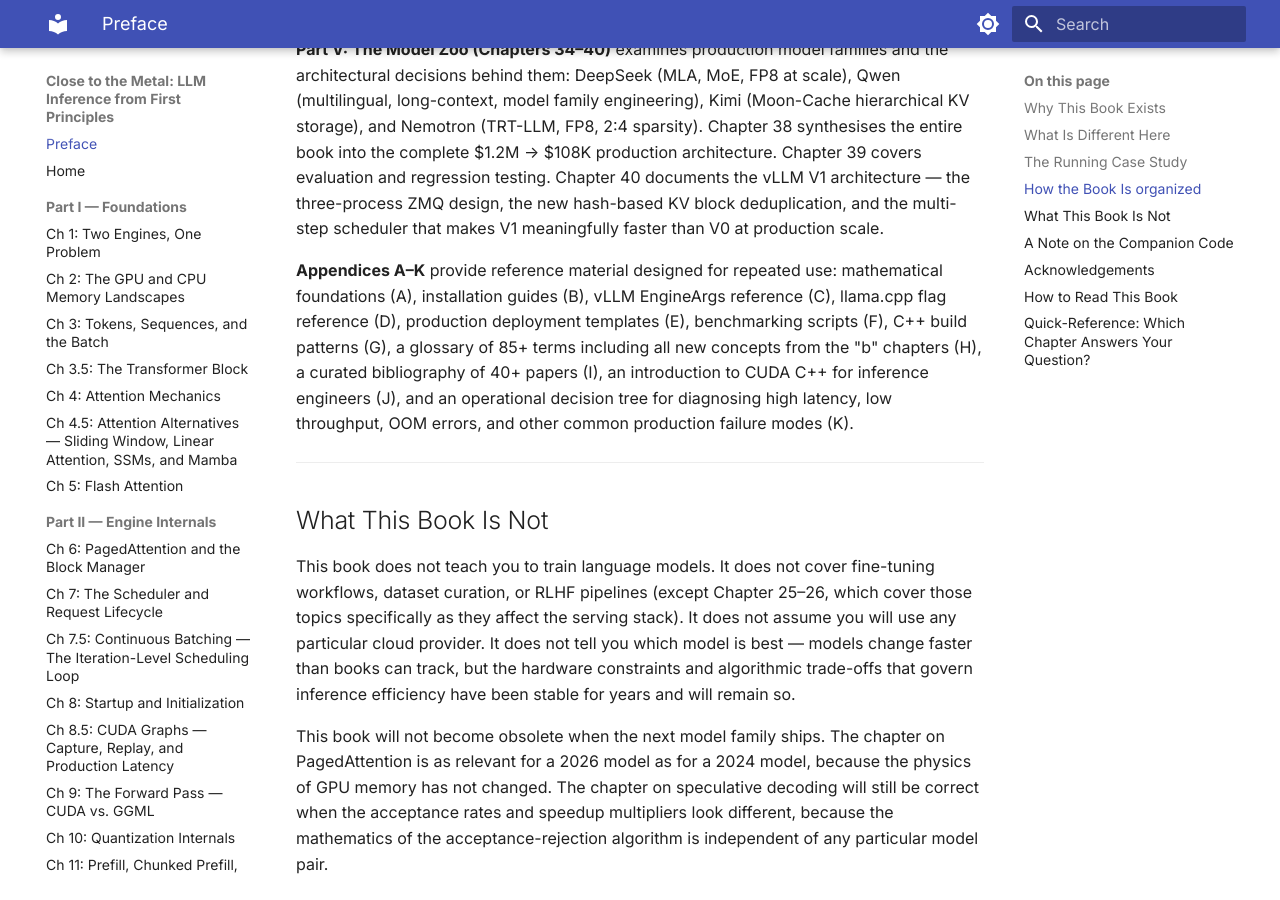
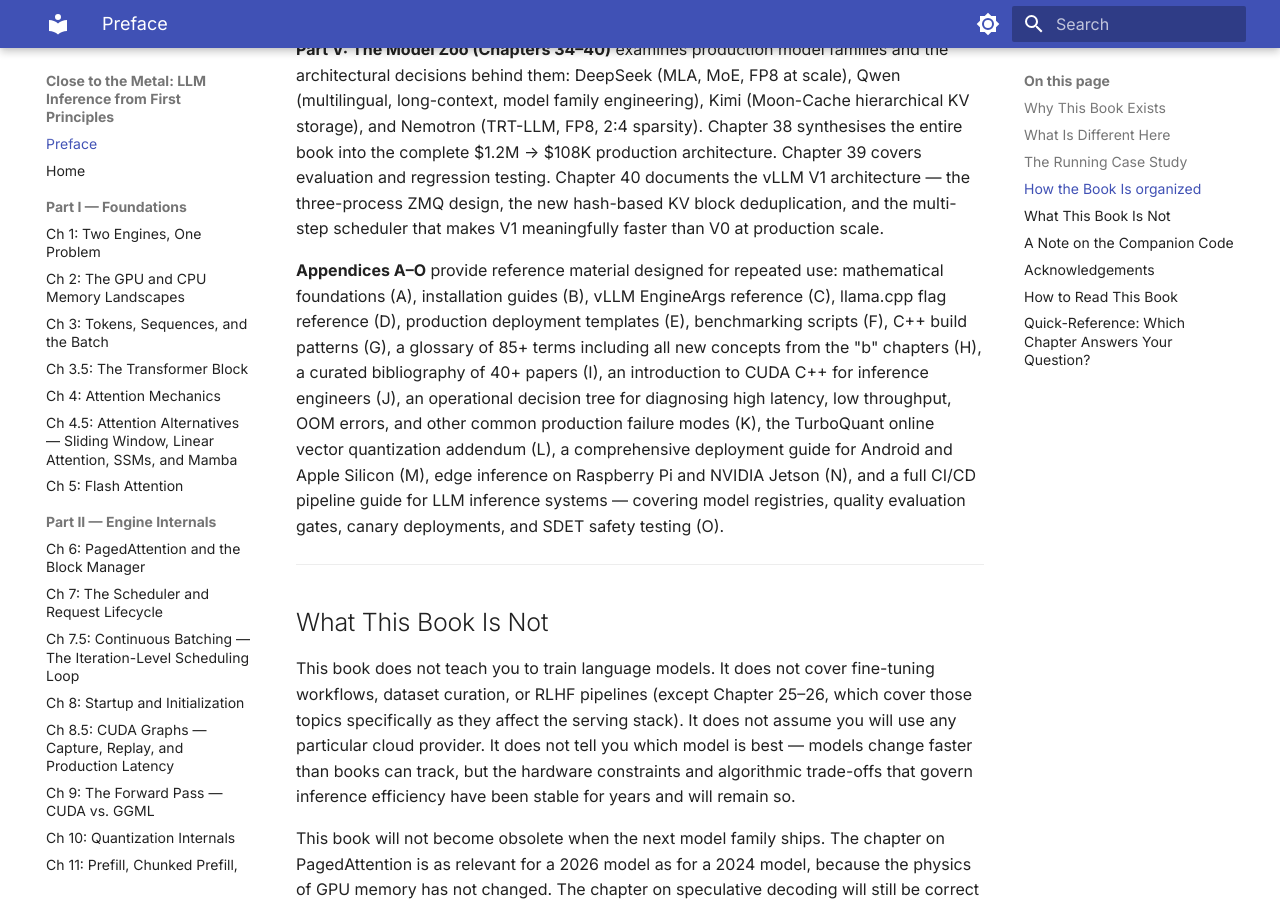
Before and after one commit to MaximumBeings/close-to-the-metal, an MkDocs documentation site: the page built from docs/preface.md, in a window 1280 px wide and 900 px high, scrolled down 3469 px. Built offline with MkDocs 1.6.1 and Material for MkDocs 9.7.7, drawn with Linux system fonts in a browser that asks for light colours; some of the changed text lies outside the part shown.

Commit message:
Preface: add Appendices M, N, O to description and quick-reference table
- Appendices section: updated range A–K → A–O with one-line
  descriptions of L (TurboQuant), M (Android + Apple Silicon),
  N (Raspberry Pi + Jetson), and O (CI/CD pipelines)
- Quick-reference table: added three new rows for M, N, and O
  so readers searching for those topics land in the right place

```diff
--- a/docs/preface.md
+++ b/docs/preface.md
@@ -65,7 +65,7 @@
 **Part V: The Model Zoo (Chapters 34–40)**
 examines production model families and the architectural decisions behind them: DeepSeek (MLA, MoE, FP8 at scale), Qwen (multilingual, long-context, model family engineering), Kimi (Moon-Cache hierarchical KV storage), and Nemotron (TRT-LLM, FP8, 2:4 sparsity). Chapter 38 synthesises the entire book into the complete $1.2M → $108K production architecture. Chapter 39 covers evaluation and regression testing. Chapter 40 documents the vLLM V1 architecture — the three-process ZMQ design, the new hash-based KV block deduplication, and the multi-step scheduler that makes V1 meaningfully faster than V0 at production scale.
 
-**Appendices A–K** provide reference material designed for repeated use: mathematical foundations (A), installation guides (B), vLLM EngineArgs reference (C), llama.cpp flag reference (D), production deployment templates (E), benchmarking scripts (F), C++ build patterns (G), a glossary of 85+ terms including all new concepts from the "b" chapters (H), a curated bibliography of 40+ papers (I), an introduction to CUDA C++ for inference engineers (J), and an operational decision tree for diagnosing high latency, low throughput, OOM errors, and other common production failure modes (K).
+**Appendices A–O** provide reference material designed for repeated use: mathematical foundations (A), installation guides (B), vLLM EngineArgs reference (C), llama.cpp flag reference (D), production deployment templates (E), benchmarking scripts (F), C++ build patterns (G), a glossary of 85+ terms including all new concepts from the "b" chapters (H), a curated bibliography of 40+ papers (I), an introduction to CUDA C++ for inference engineers (J), an operational decision tree for diagnosing high latency, low throughput, OOM errors, and other common production failure modes (K), the TurboQuant online vector quantization addendum (L), a comprehensive deployment guide for Android and Apple Silicon (M), edge inference on Raspberry Pi and NVIDIA Jetson (N), and a full CI/CD pipeline guide for LLM inference systems — covering model registries, quality evaluation gates, canary deployments, and SDET safety testing (O).
 
 ---
 
@@ -151,6 +151,9 @@
 | **What does every llama.cpp CLI flag do?** | Appendix D |
 | **I want copy-paste production configs — Dockerfiles, YAML, nginx** | Appendix E |
 | **What are tiled GEMM, prefix scan, convolution in CUDA C++?** | Appendix J |
+| **How do I run llama.cpp on Android or Apple Silicon?** | Appendix M |
+| **How do I run llama.cpp on a Raspberry Pi or NVIDIA Jetson?** | Appendix N |
+| **How do I build a CI/CD pipeline for LLM inference — canary deploys, model eval gates, load testing?** | Appendix O |
 
 ---
 
```
